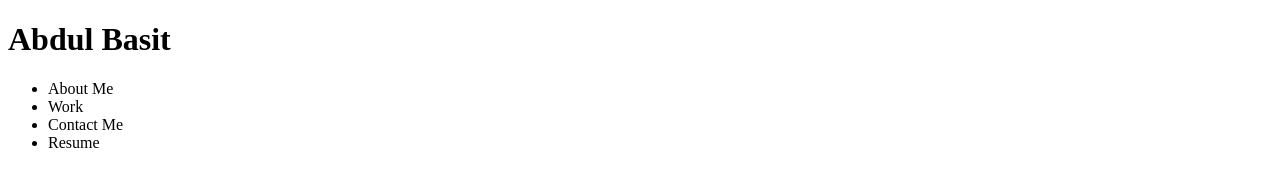
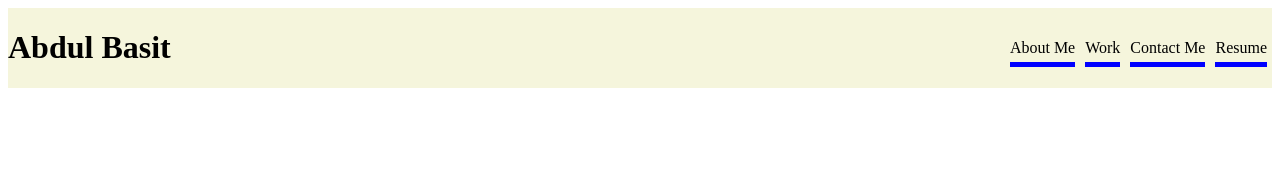
Before and after one commit to abasit96/Portfolio, a plain HTML site: page index.html in a window 1280 px wide. Drawn offline with Linux system fonts and the light colour scheme.

Commit message:
Finished up the header

```diff
--- a/index.html
+++ b/index.html
@@ -10,7 +10,7 @@
 <body>
     <header>
         <h1>Abdul Basit</h1>
-        <ul>
+        <ul class="header-items">
             <li>About Me</li>
             <li>Work</li>
             <li>Contact Me</li>
--- a/style.css
+++ b/style.css
@@ -0,0 +1,16 @@
+header {
+    display: flex;
+    flex-direction: row;
+    justify-content: space-between;
+    background-color: beige;
+}
+.header-items {
+    display: flex;
+    flex-direction: row;
+}
+.header-items li {
+    list-style: none;
+    margin: 5px;
+    margin-top: 15px;
+    border-bottom: 5px solid blue;
+}
```
